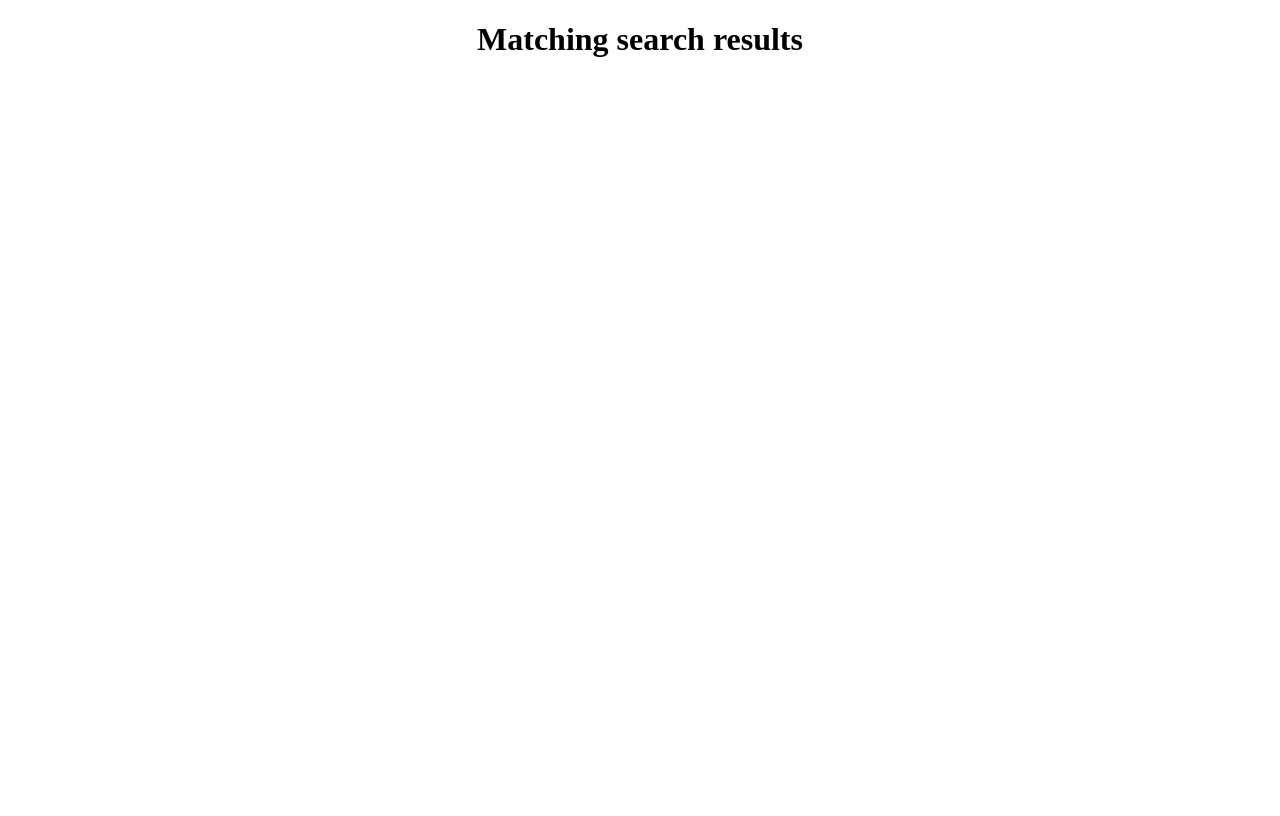
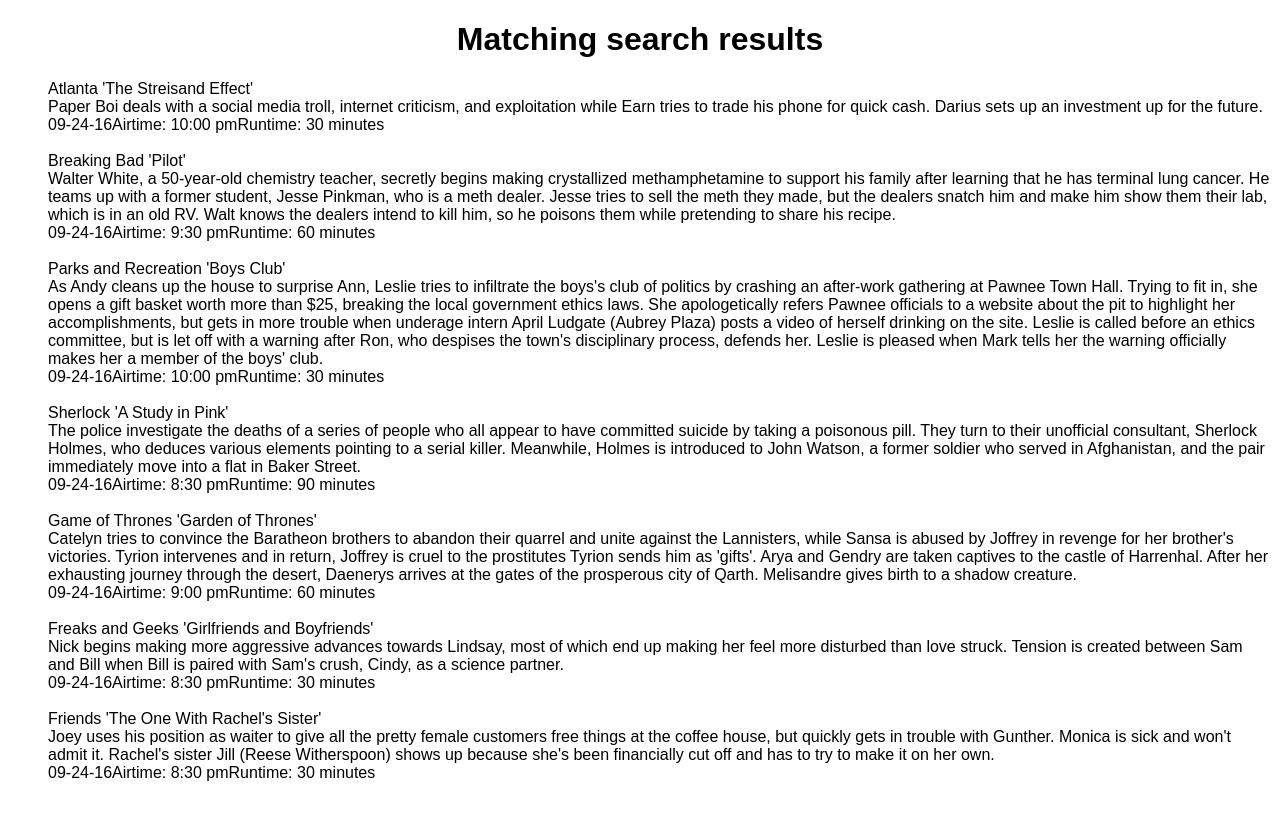
Before and after one commit to MLord8/tv-chat, a plain HTML site: page src/results.html in a window 1280 px wide. Drawn offline with nearby package versions, Linux system fonts and the light colour scheme; a web font is replaced by a local one.

Commit message:
Created dummy json shows array

```diff
--- a/src/result.css
+++ b/src/result.css
@@ -1,10 +1,10 @@
-@font-face {
-  font-family: Akzidenz-Grotesk BQ Extended;
-  src: url("C:/Users/Matt/Documents/Akzidenz-Grotesk BQ Extended.otf") format("opentype");
-}
+
 h1 {
-  font-family: Akzidenz-Grotesk BQ Extended;
+  font-family: Arial;
   font-size: 200%;
 }
 
+body {
+  font-family: Arial;
+  font-siz: 30%
 }
--- a/src/results.html
+++ b/src/results.html
@@ -5,20 +5,80 @@
     <link rel="stylesheet" type="text/css" href="result.css">
     <script type = "text/javascript"
          src = "https://ajax.googleapis.com/ajax/libs/jquery/2.1.3/jquery.min.js"></script>
-  <script type="text/javascript" language="javascript">
-      $(function(){
-
-
-      });
-
-  </script>
 
 </head>
 <body>
   <h1> <center> Matching search results </center> </h1>
-  <ul></ul>
+  <ul id="shows" style="list-style: none"></ul>
 
 
 </body>
+<script>
+var showArr = [
+  {
+    "MainTitle": "Atlanta",
+    "EpisodeName": "The Streisand Effect",
+    "Description": "Paper Boi deals with a social media troll, internet criticism, and exploitation while Earn tries to trade his phone for quick cash. Darius sets up an investment up for the future.",
+    "AirTime": "10:00 pm",
+    "DateofAir": "09-24-16",
+    "Runtime": "30 minutes"
+  },
+  {
+    "MainTitle": "Breaking Bad",
+    "EpisodeName": "Pilot",
+    "Description": "Walter White, a 50-year-old chemistry teacher, secretly begins making crystallized methamphetamine to support his family after learning that he has terminal lung cancer. He teams up with a former student, Jesse Pinkman, who is a meth dealer. Jesse tries to sell the meth they made, but the dealers snatch him and make him show them their lab, which is in an old RV. Walt knows the dealers intend to kill him, so he poisons them while pretending to share his recipe.",
+    "AirTime": "9:30 pm",
+    "DateofAir": "09-24-16",
+    "Runtime": "60 minutes"
+  },
+  {
+    "MainTitle": "Parks and Recreation",
+    "EpisodeName": "Boys Club",
+    "Description": "As Andy cleans up the house to surprise Ann, Leslie tries to infiltrate the boys's club of politics by crashing an after-work gathering at Pawnee Town Hall. Trying to fit in, she opens a gift basket worth more than $25, breaking the local government ethics laws. She apologetically refers Pawnee officials to a website about the pit to highlight her accomplishments, but gets in more trouble when underage intern April Ludgate (Aubrey Plaza) posts a video of herself drinking on the site. Leslie is called before an ethics committee, but is let off with a warning after Ron, who despises the town's disciplinary process, defends her. Leslie is pleased when Mark tells her the warning officially makes her a member of the boys' club.",
+    "AirTime": "10:00 pm",
+    "DateofAir": "09-24-16",
+    "Runtime": "30 minutes"
+  },
+  {
+    "MainTitle": "Sherlock",
+    "EpisodeName": "A Study in Pink",
+    "Description": "The police investigate the deaths of a series of people who all appear to have committed suicide by taking a poisonous pill. They turn to their unofficial consultant, Sherlock Holmes, who deduces various elements pointing to a serial killer. Meanwhile, Holmes is introduced to John Watson, a former soldier who served in Afghanistan, and the pair immediately move into a flat in Baker Street.",
+    "AirTime": "8:30 pm",
+    "DateofAir": "09-24-16",
+    "Runtime": "90 minutes"
+  },
 
+  {
+    "MainTitle": "Game of Thrones",
+    "EpisodeName": "Garden of Thrones",
+    "Description": "Catelyn tries to convince the Baratheon brothers to abandon their quarrel and unite against the Lannisters, while Sansa is abused by Joffrey in revenge for her brother's victories. Tyrion intervenes and in return, Joffrey is cruel to the prostitutes Tyrion sends him as 'gifts'. Arya and Gendry are taken captives to the castle of Harrenhal. After her exhausting journey through the desert, Daenerys arrives at the gates of the prosperous city of Qarth. Melisandre gives birth to a shadow creature.",
+    "AirTime": "9:00 pm",
+    "DateofAir": "09-24-16",
+    "Runtime": "60 minutes"
+  },
+
+  {
+    "MainTitle": "Freaks and Geeks",
+    "EpisodeName": "Girlfriends and Boyfriends",
+    "Description": "Nick begins making more aggressive advances towards Lindsay, most of which end up making her feel more disturbed than love struck. Tension is created between Sam and Bill when Bill is paired with Sam's crush, Cindy, as a science partner.",
+    "AirTime": "8:30 pm",
+    "DateofAir": "09-24-16",
+    "Runtime": "30 minutes"
+  },
+
+  {
+    "MainTitle": "Friends",
+    "EpisodeName": "The One With Rachel's Sister",
+    "Description": "Joey uses his position as waiter to give all the pretty female customers free things at the coffee house, but quickly gets in trouble with Gunther. Monica is sick and won't admit it. Rachel's sister Jill (Reese Witherspoon) shows up because she's been financially cut off and has to try to make it on her own.",
+    "AirTime": "8:30 pm",
+    "DateofAir": "09-24-16",
+    "Runtime": "30 minutes"
+  }
+];
+var i;
+for(i = 0; i < showArr.length; i++) {
+    $('#shows').append($("<li>"+showArr[i].MainTitle+"     '"+showArr[i].EpisodeName+"'"+"<br>"+showArr[i].Description+"<br>"+showArr[i].DateofAir+"Airtime: "+showArr[i].AirTime
+                +"Runtime: "+showArr[i].Runtime+"</li>"+"<br>"));
+}
+</script>
 </html>
```
